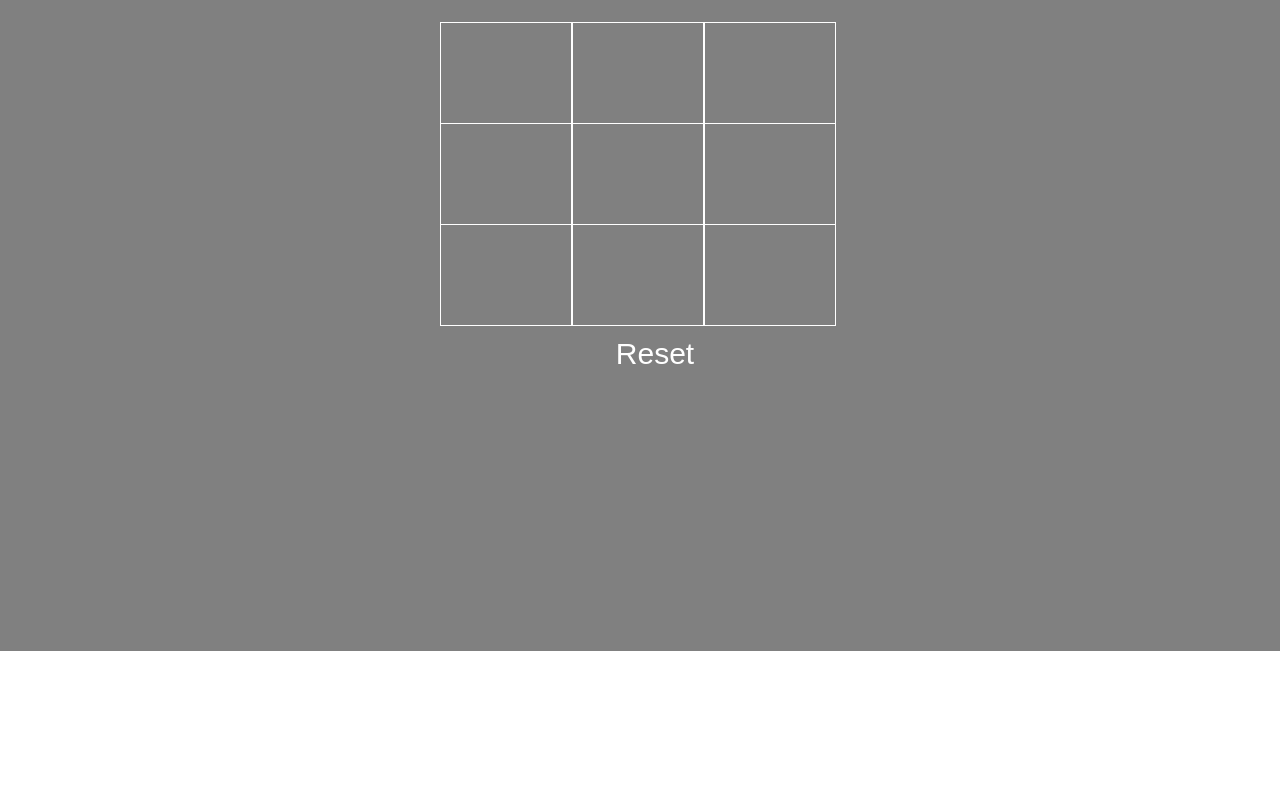
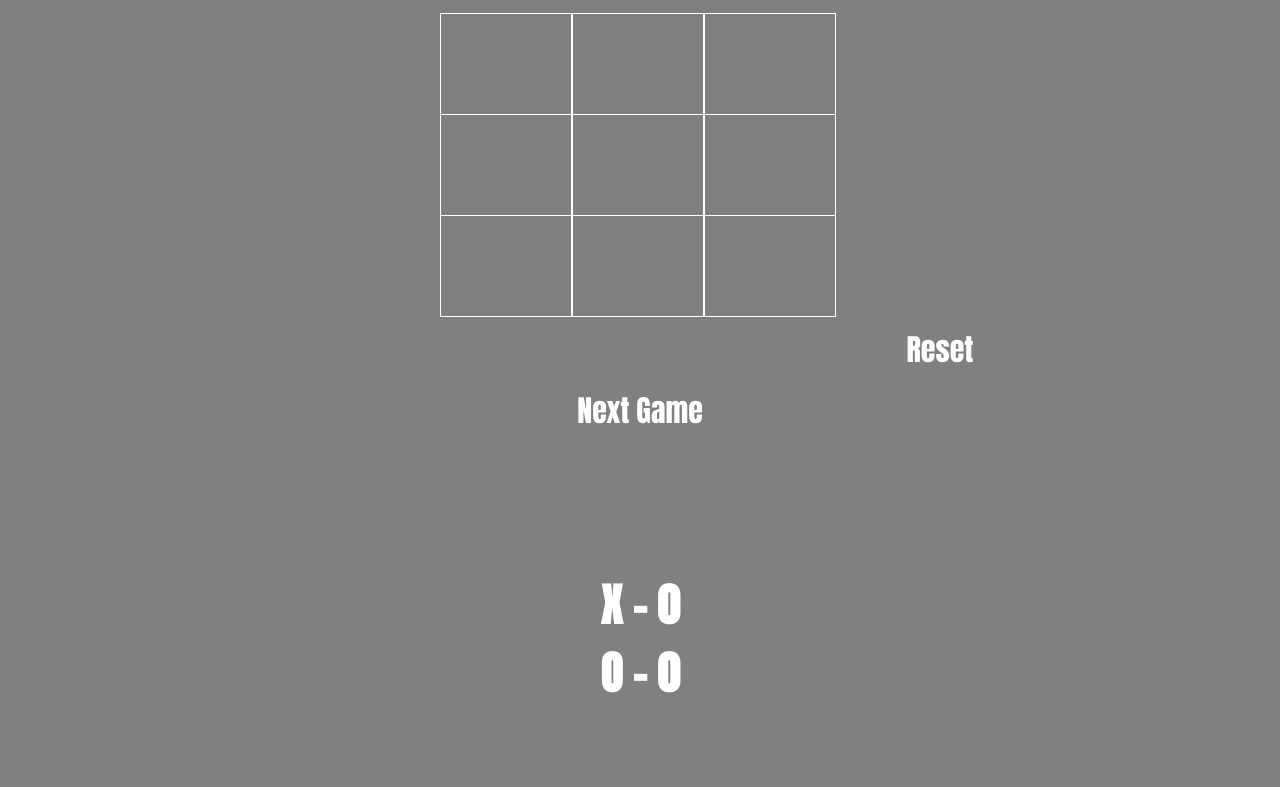
Before and after one commit to sakuLLukas/Project0-TicTacToe, a plain HTML site: page index.html in a window 1280 px wide. Shown: the part 150-937 px from the top of the page. Before the commit the page ends 801 px from the top, so only its background shows below. Drawn offline with Linux system fonts and the light colour scheme; a web font is replaced by a local one.

Commit message:
finshed up MD file, tweaked some js code

```diff
--- a/index.html
+++ b/index.html
@@ -6,16 +6,18 @@
     <title>Project0-TicTacToe</title>
     <link rel="stylesheet" href="project0.css">
     <script src="project0.js"></script>
+    <script src="js/jquery.js"></script>
 
 </head>
 <body>
     <main class="background">
-        <secton class="title">
+        <secion class="title">
             <h1>Play Tic Tac Toe!</h1>
         </section>
             <div class="display">
                 Player<span class="display-player playerX">X</span>'s turn
             </div>
+
             <div class="container">
                 <div class="tile"></div>
                 <div class="tile"></div>
@@ -31,6 +33,13 @@
             <div class="Controls">
                 <button id="reset">Reset</button>
             </div>
+            <div>
+                <button id="NextGame">Next Game</button>
+            </div>
     </main>
+    <div class="counter">
+    <h2 id="xScore">X - 0</h2>
+    <h2 id="oScore">O - 0</h2>
+    </div>
 </body>
-</html>
+</html
--- a/project0.css
+++ b/project0.css
@@ -1,9 +1,11 @@
 @import url(http://allfont.net/allfont.css?fonts=pricedown);
+@import url('https://fonts.googleapis.com/css2?family=Anton&family=Secular+One&display=swap');
 
 * {
     padding: 0;
     margin: 0;
-    font-family: 'Pricedown', arial;
+    font-family: 'Pricedown', 'Anton';
+    background-color: grey;
 }
 
 .background {
@@ -16,7 +18,7 @@
     color: white;
     text-align: center;
     margin-top: 10%;
-    font-size: 40px;
+    font-size: 25px;
 }
 
 .display {
@@ -74,6 +76,35 @@
     border-radius: 8px;
     border: none;
     font-size: 30px;
-    margin-left: 1em;
+    margin-left: 20em;
     cursor: pointer;
 }
+
+#NextGame {
+    background-color: grey;
+    color: white;
+    padding: 8px;
+    border-radius: 8px;
+    border: none;
+    font-size: 30px;
+    cursor: pointer;
+}
+
+#xScore {
+    background-color: grey;
+    color: white;
+    text-align: center;
+}
+
+#oScore {
+    background-color: grey;
+    color: white;
+    text-align: center;
+}
+
+.counter {
+    position: relative;
+    font-size: 30px;
+    bottom: 80px;
+    background-color: grey;
+}
```
Also changed, not shown: project0.js (+34 -2 lines), 1 other file.
